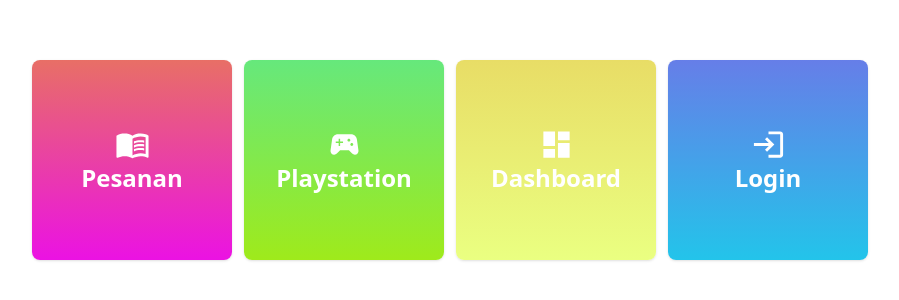
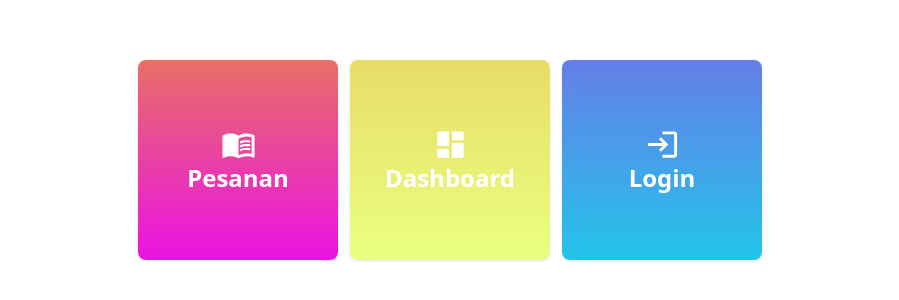
Before and after one commit to deniPamungkas/joglo-ndeso-kasir-admin, a React (Vite) app: page / in a window 1280 px wide. Shown: the part 240-540 px from the top of the page, without its empty margins (190-1089 px from the left). Built offline with nearby package versions, Linux system fonts and the light colour scheme.

Commit message:
hapus ps

```diff
--- a/src/pages/home.jsx
+++ b/src/pages/home.jsx
@@ -1,5 +1,4 @@
 import MenuBookIcon from "@mui/icons-material/MenuBook";
-import SportsEsportsIcon from "@mui/icons-material/SportsEsports";
 import DashboardIcon from "@mui/icons-material/Dashboard";
 import { Link } from "react-router-dom";
 import { useContext } from "react";
@@ -14,12 +13,6 @@ const Home = () => {
         <div className="w-[170px] h-[170px] md:w-[200px] md:h-[200px] shadow hover:shadow-2xl rounded-lg flex flex-col justify-center items-center bg-gradient-to-t from-[#eb12e3] to-[#e86f66] font-semibold text-2xl text-white">
           <MenuBookIcon fontSize="large" />
           <span>Pesanan</span>
-        </div>
-      </Link>
-      <Link to={"/playstation"}>
-        <div className="w-[170px] h-[170px] md:w-[200px] md:h-[200px] shadow hover:shadow-2xl rounded-lg flex flex-col justify-center items-center bg-gradient-to-t from-[#9fea1b] to-[#66e87c] font-semibold text-2xl text-white">
-          <SportsEsportsIcon fontSize="large" />
-          <span>Playstation</span>
         </div>
       </Link>
       <Link
```
